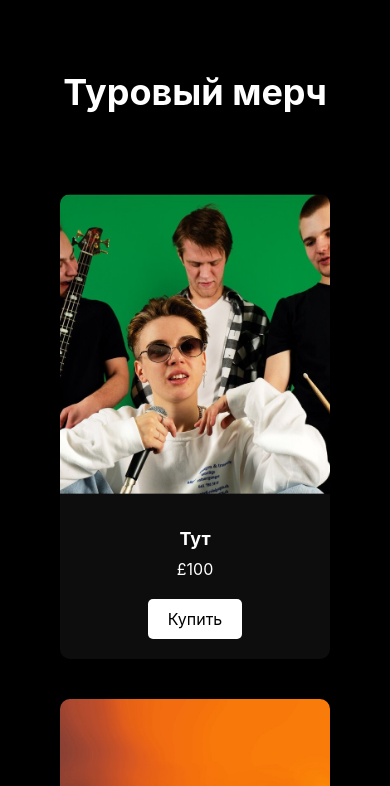
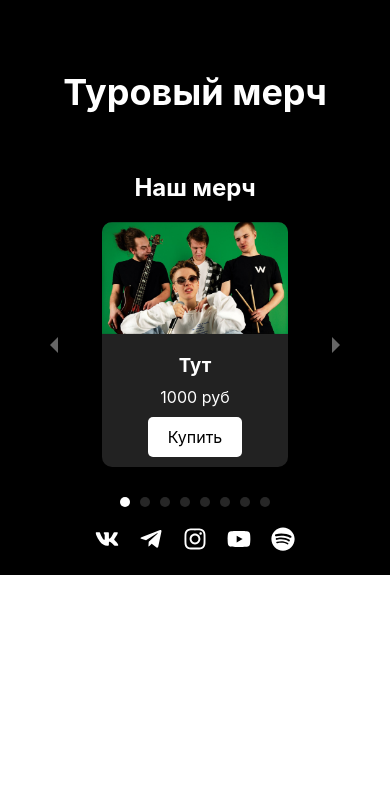
Before and after one commit to TsiNik2508/Palc, a React (Create React App) app: page /Palc/tours in a window 390 px wide. Shown: the part 2240-3026 px from the top of the page. After the commit the page ends 2815 px from the top, so only its background shows below. Built offline with nearby package versions, Linux system fonts and the light colour scheme.

Commit message:
update: header - close burger on new page/ update tours section - add box-shadow/update merch section

```diff
--- a/package.json
+++ b/package.json
@@ -16,6 +16,7 @@
     "react-dom": "^18.3.1",
     "react-icons": "^5.2.1",
     "react-player": "^2.16.0",
+    "react-responsive-carousel": "^3.2.23",
     "react-router-dom": "^6.23.1",
     "react-scripts": "5.0.1",
     "web-vitals": "^2.1.4"
--- a/src/components/MerchPage/MerchPage.css
+++ b/src/components/MerchPage/MerchPage.css
@@ -2,5 +2,5 @@
   background-color: #000;
   color: #fff;
   min-height: 100vh;
-  padding: 20px;
+  padding-top: 200px;
 }
--- a/src/components/MerchSection/MerchSection.css
+++ b/src/components/MerchSection/MerchSection.css
@@ -1,146 +1,158 @@
 .merch-section {
+  background-color: black;
+  padding: 20px;
+  color: white;
+  text-align: center;
   position: relative;
-  padding: 40px 20px;
-  color: #fff;
-  text-align: center;
-  overflow: hidden;
-  background-color: #000;
 }
 
-.merch-section h2 {
-  font-size: 32px;
-  margin-bottom: 20px;
-}
-
-.merch-items {
-  display: flex;
-  flex-wrap: wrap;
-  justify-content: space-around;
-}
-
-.merch-item {
-  width: calc(25% - 40px);
-  margin: 20px;
-  background-color: rgba(17, 17, 17, 0.8);
+.merch-card {
+  background-color: #222;
   border-radius: 10px;
   overflow: hidden;
-  transition: transform 0.3s ease;
+  transition: transform 0.3s, box-shadow 0.3s, opacity 0.3s;
+  position: relative;
+  width: 400px;
+  margin: auto;
   cursor: pointer;
 }
 
-.merch-item:hover {
-  transform: scale(1.05);
-}
-
-.merch-item img {
+.merch-card img {
   width: 100%;
-  height: 300px;
-  object-fit: cover;
+  height: auto;
 }
 
 .merch-info {
-  padding: 20px;
+  padding: 10px;
 }
 
-.merch-info h3 {
-  font-size: 18px;
+.merch-info h3, .merch-info p {
   margin: 10px 0;
 }
 
-.merch-info p {
-  font-size: 16px;
-  margin: 10px 0;
+.buy-button {
+  display: inline-block;
+  padding: 10px 20px;
+  color: black;
+  background-color: white;
+  border: none;
+  border-radius: 5px;
+  text-decoration: none;
+  transition: background-color 0.3s;
 }
 
-.merch-button,
-.popup-buy-button {
-  background-color: #fff;
-  color: #000;
-  padding: 10px 20px;
-  border: none;
-  border-radius: 5px;
-  cursor: pointer;
-  transition: background-color 0.3s ease, color 0.3s ease;
-  text-decoration: none;
-  display: inline-block;
-  text-align: center;
-  margin-top: 10px;
+.buy-button:hover {
+  background-color: rgba(0, 255, 0, 0.7);
 }
 
-.merch-button:hover,
-.popup-buy-button:hover {
-  background-color: #3cf000;
-  color: #fff;
-}
-
-.popup-overlay {
+.merch-popup {
   position: fixed;
   top: 0;
   left: 0;
   width: 100%;
   height: 100%;
-  background: rgba(0, 0, 0, 0.8);
+  background-color: rgba(0, 0, 0, 0.8);
   display: flex;
   justify-content: center;
   align-items: center;
-  z-index: 1000;
 }
 
 .popup-content {
-  background: #111;
+  background-color: black;
   padding: 20px;
   border-radius: 10px;
-  max-width: 800px;
-  width: 90%;
-  display: flex;
-  flex-direction: column;
-  align-items: center;
-  height: 80vh;
-  overflow-y: auto;
   position: relative;
-}
-
-.close-button {
-  position: absolute;
-  top: 9px;
-  left: 30px;
-  background: none;
-  border: none;
-  color: #fff;
-  font-size: 36px;
-  font-weight: bold;
-  cursor: pointer;
+  width: 80%;
+  max-width: 600px;
+  text-align: center;
+  color: white;
 }
 
 .popup-content img {
-  max-width: 100%;
+  width: 100%;
   height: auto;
   margin-bottom: 20px;
 }
 
-.popup-info h3 {
-  font-size: 24px;
-  margin-bottom: 10px;
+.popup-content .close-button {
+  position: absolute;
+  top: -20px;
+  left: -20px;
+  font-size: 40px;
+  cursor: pointer;
+  color: white;
 }
 
-.popup-info p {
-  font-size: 18px;
-  margin-bottom: 10px;
+.semi-transparent {
+  opacity: 0.5;
 }
 
-@media (max-width: 1024px) {
-  .merch-item {
-    width: calc(50% - 40px);
+.center-card {
+  opacity: 1;
+}
+
+.merch-card:hover {
+  transform: scale(1.02);
+  box-shadow: 0 4px 8px rgba(0, 255, 0, 0.7);
+}
+
+.carousel .control-dots {
+  position: absolute;
+  bottom: -30px;
+  left: 50%;
+  transform: translateX(-50%);
+  display: flex;
+  justify-content: center;
+  list-style: none;
+  padding: 0;
+  margin: 0;
+  z-index: 0;
+}
+
+.carousel .control-dots .dot {
+  background: gray;
+  border-radius: 50%;
+  width: 10px;
+  height: 10px;
+  margin: 0 5px;
+  cursor: pointer;
+  transition: background 0.3s;
+}
+
+.carousel .control-dots .dot.selected {
+  background: white;
+}
+
+.carousel.carousel-slider {
+  overflow: visible !important;
+}
+
+/* Адаптивные стили */
+@media (max-width: 1085px) {
+  .merch-card {
+    width: 70%;
+  }
+
+  .carousel .slide {
+    margin: 0 5px;
+  }
+
+  .carousel .control-dots {
+    bottom: -20px;
   }
 }
 
 @media (max-width: 768px) {
-  .merch-item {
-    width: 100%;
+  .merch-card {
+    width: 60%;
   }
 
-  .close-button {
-    top: 1px;
-    left: 1px;
+  .carousel .slide {
+    width: 90% !important;
+    margin: 0 auto;
+  }
+
+  .carousel .control-dots {
+    bottom: -40px;
   }
 }
--- a/src/components/MerchSection/MerchSection.js
+++ b/src/components/MerchSection/MerchSection.js
@@ -1,67 +1,140 @@
-import React, { useState } from 'react';
+import React, { useState, useEffect } from 'react';
+import { Carousel } from 'react-responsive-carousel';
 import { Link } from 'react-router-dom';
+import 'react-responsive-carousel/lib/styles/carousel.min.css';
 import './MerchSection.css';
-import merch1 from '../../images/merch1.jpg';
-import merch2 from '../../images/merch2.jpg';
-import merch3 from '../../images/merch3.jpg';
-import merch4 from '../../images/merch4.jpg';
-import merch5 from '../../images/merch5.jpg';
-import merch6 from '../../images/merch6.jpg';
-import merch7 from '../../images/merch7.jpg';
-import merch8 from '../../images/merch8.jpeg';
+import merchImage from '../../images/merch1.jpg';
 
-const MerchSection = ({ showTitle = true }) => {
-  const [selectedItem, setSelectedItem] = useState(null);
+const MerchSection = () => {
+  const [selectedMerch, setSelectedMerch] = useState(null);
+  const [currentSlide, setCurrentSlide] = useState(0);
+  const [windowWidth, setWindowWidth] = useState(window.innerWidth);
 
   const merchItems = [
-    { id: 1, image: merch1, title: 'Тут', price: '£100', description: 'Описание товара 1' },
-    { id: 2, image: merch2, title: 'мог', price: '£1000', description: 'Описание товара 2' },
-    { id: 3, image: merch3, title: 'Бы', price: '£320', description: 'Описание товара 3' },
-    { id: 4, image: merch4, title: 'Быть', price: '£320.00', description: 'Описание товара 4' },
-    { id: 5, image: merch5, title: 'Мерч', price: '£99.99', description: 'Описание товара 5' },
-    { id: 6, image: merch6, title: 'Но', price: '£48.00', description: 'Описание товара 6' },
-    { id: 7, image: merch7, title: 'Его', price: '£58.00', description: 'Описание товара 7' },
-    { id: 8, image: merch8, title: 'Нет', price: '£68.00', description: 'Описание товара 8' }
+    { id: 1, title: 'Тут', price: '1000 руб', description: 'А вообще очень ждем разные коллекции' },
+    { id: 2, title: 'Мог', price: '1000 руб', description: 'А вообще очень ждем разные коллекции' },
+    { id: 3, title: 'Бы', price: '1000 руб', description: 'А вообще очень ждем разные коллекции' },
+    { id: 4, title: 'Быть', price: '1000 руб', description: 'А вообще очень ждем разные коллекции' },
+    { id: 5, title: 'Мерч', price: '1000 руб', description: 'А вообще очень ждем разные коллекции' },
+    { id: 6, title: 'Но', price: '1000 руб', description: 'А вообще очень ждем разные коллекции' },
+    { id: 7, title: 'Его', price: '1000 руб', description: 'А вообще очень ждем разные коллекции' },
+    { id: 8, title: 'Нет:(', price: '1000 руб', description: 'А вообще очень ждем разные коллекции' },
   ];
 
-  const handleItemClick = (item) => {
-    setSelectedItem(item);
+  const handleCardClick = (index) => {
+    setSelectedMerch(merchItems[index]);
   };
 
   const handleClosePopup = () => {
-    setSelectedItem(null);
+    setSelectedMerch(null);
+  };
+
+  useEffect(() => {
+    const timer = setInterval(() => {
+      setCurrentSlide((prevSlide) => (prevSlide + 1) % merchItems.length);
+    }, 15000);
+
+    return () => clearInterval(timer);
+  }, []);
+
+  useEffect(() => {
+    const handleKeyDown = (event) => {
+      if (event.key === 'Escape') {
+        handleClosePopup();
+      }
+    };
+
+    window.addEventListener('keydown', handleKeyDown);
+    return () => {
+      window.removeEventListener('keydown', handleKeyDown);
+    };
+  }, []);
+
+  useEffect(() => {
+    const handleResize = () => {
+      setWindowWidth(window.innerWidth);
+    };
+
+    window.addEventListener('resize', handleResize);
+    return () => {
+      window.removeEventListener('resize', handleResize);
+    };
+  }, []);
+
+  const getCarouselProps = () => {
+    if (windowWidth < 768) {
+      return {
+        showThumbs: false,
+        showStatus: false,
+        infiniteLoop: true,
+        selectedItem: currentSlide,
+        centerMode: false,
+        swipeable: true,
+        emulateTouch: true,
+        onChange: (index) => setCurrentSlide(index),
+        showArrows: true,
+      };
+    }
+
+    if (windowWidth < 1085) {
+      return {
+        showThumbs: false,
+        showStatus: false,
+        infiniteLoop: true,
+        selectedItem: currentSlide,
+        centerMode: true,
+        centerSlidePercentage: 80,
+        swipeable: true,
+        emulateTouch: true,
+        onChange: (index) => setCurrentSlide(index),
+        showArrows: true,
+      };
+    }
+
+    return {
+      showThumbs: false,
+      showStatus: false,
+      infiniteLoop: true,
+      selectedItem: currentSlide,
+      centerMode: true,
+      centerSlidePercentage: 40,
+      swipeable: true,
+      emulateTouch: true,
+      onChange: (index) => setCurrentSlide(index),
+    };
   };
 
   return (
-    <section className="merch-section">
-      {showTitle && <h2>Наш Мерч</h2>}
-      <div className="merch-items">
-        {merchItems.map(item => (
-          <div className="merch-item" key={item.id} onClick={() => handleItemClick(item)}>
-            <img src={item.image} alt={item.title} />
+    <div className="merch-section">
+      <h2>Наш мерч</h2>
+      <Carousel {...getCarouselProps()}>
+        {merchItems.map((merch, index) => (
+          <div
+            key={merch.id}
+            className={`merch-card ${index === currentSlide ? 'center-card' : 'semi-transparent'}`}
+            onClick={() => handleCardClick(index)}
+          >
+            <img src={merchImage} alt={merch.title} />
             <div className="merch-info">
-              <h3>{item.title}</h3>
-              <p>{item.price}</p>
-              <Link to="/merch" className="merch-button">Купить</Link>
+              <h3>{merch.title}</h3>
+              <p>{merch.price}</p>
+              <Link to={`/merch`} className="buy-button" onClick={(e) => e.stopPropagation()}>Купить</Link>
             </div>
           </div>
         ))}
-      </div>
-      {selectedItem && (
-        <div className="popup-overlay" onClick={handleClosePopup}>
-          <div className="popup-content" onClick={e => e.stopPropagation()}>
-            <button className="close-button" onClick={handleClosePopup}>&times;</button>
-            <img src={selectedItem.image} alt={selectedItem.title} />
-            <div className="popup-info">
-              <h3>{selectedItem.title}</h3>
-              <p>{selectedItem.price}</p>
-              <p>{selectedItem.description}</p>
-              <Link to="/merch" className="popup-buy-button">Купить</Link>
-            </div>
+      </Carousel>
+      {selectedMerch && (
+        <div className="merch-popup" onClick={handleClosePopup}>
+          <div className="popup-content" onClick={(e) => e.stopPropagation()}>
+            <span className="close-button" onClick={handleClosePopup}>&times;</span>
+            <img src={merchImage} alt={selectedMerch.title} />
+            <h3>{selectedMerch.title}</h3>
+            <p>{selectedMerch.description}</p>
+            <p>{selectedMerch.price}</p>
           </div>
         </div>
       )}
-    </section>
+    </div>
   );
 };
 
--- a/src/components/ToursSection/ToursSection.css
+++ b/src/components/ToursSection/ToursSection.css
@@ -26,6 +26,11 @@
   width: 100%;
   padding: 20px 40px;
   border-bottom: 1px solid #333;
+  transition: box-shadow 0.3s ease;
+}
+
+.tour-row:hover {
+  box-shadow: 0 5px 8px rgba(255, 255, 255, 0.3);
 }
 
 .tour-date, .tour-venue, .tour-location, .tour-link {
```
Also changed, not shown: src/components/Header/Header.js (+9 -5 lines), 1 other file (tests, documents, lock files or other folders).
